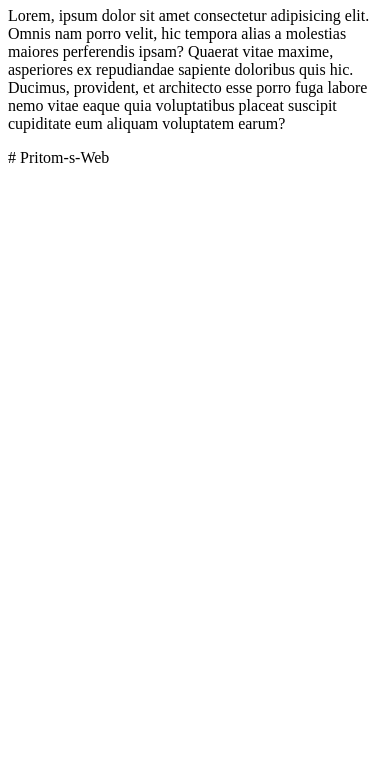
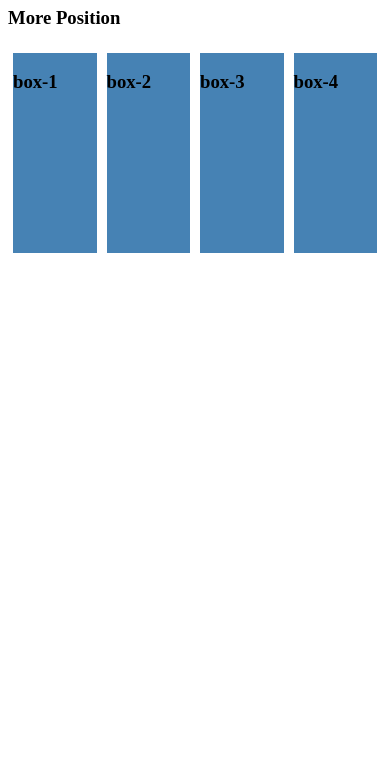
Before and after one commit to pritomdey28/Pritom-s-Web, a plain HTML site: page index.html in a window 390 px wide. Shown: the part 73-844 px from the top of the page. Drawn offline with Linux system fonts and the light colour scheme.

Commit message:
tried to make responsive

```diff
--- a/index.html
+++ b/index.html
@@ -4,10 +4,35 @@
     <meta charset="UTF-8">
     <meta name="viewport" content="width=device-width, initial-scale=1.0">
     <title>Document</title>
+    <style>
+    .container {
+    display: flex;
+    }
+
+    .box {
+    width: 200px;
+    height: 200px;
+    margin: 5px;
+    background-color: steelblue;
+    }
+    </style>
 </head>
 <body>
-    <h1>My first web</h1>
-    <p>Lorem, ipsum dolor sit amet consectetur adipisicing elit. Omnis nam porro velit, hic tempora alias a molestias maiores perferendis ipsam? Quaerat vitae maxime, asperiores ex repudiandae sapiente doloribus quis hic. Ducimus, provident, et architecto esse porro fuga labore nemo vitae eaque quia voluptatibus placeat suscipit cupiditate eum aliquam voluptatem earum?</p>
-
+    <h1>Position</h1>
+    <h3>More Position</h3>
+    <section class="container">
+        <div class="box box-1">
+            <h3>box-1</h3>
+        </div>
+        <div class="box box-2">
+            <h3>box-2</h3>
+        </div>
+        <div class="box box-3">
+            <h3>box-3</h3>
+        </div>
+        <div class="box box-4">
+            <h3>box-4</h3>
+        </div>
+    </section>
 </body>
-</html># Pritom-s-Web
+</html>
```
Also changed, not shown: style.css (added).
